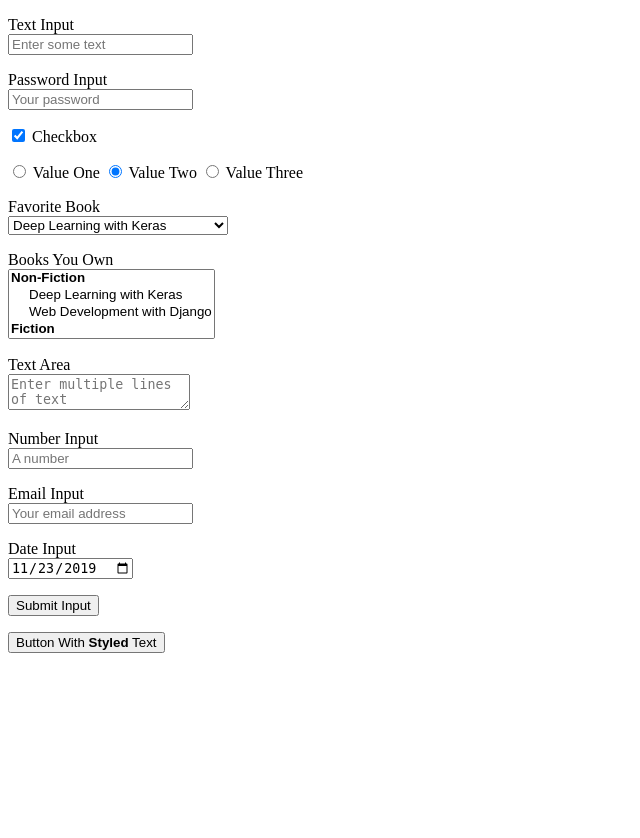
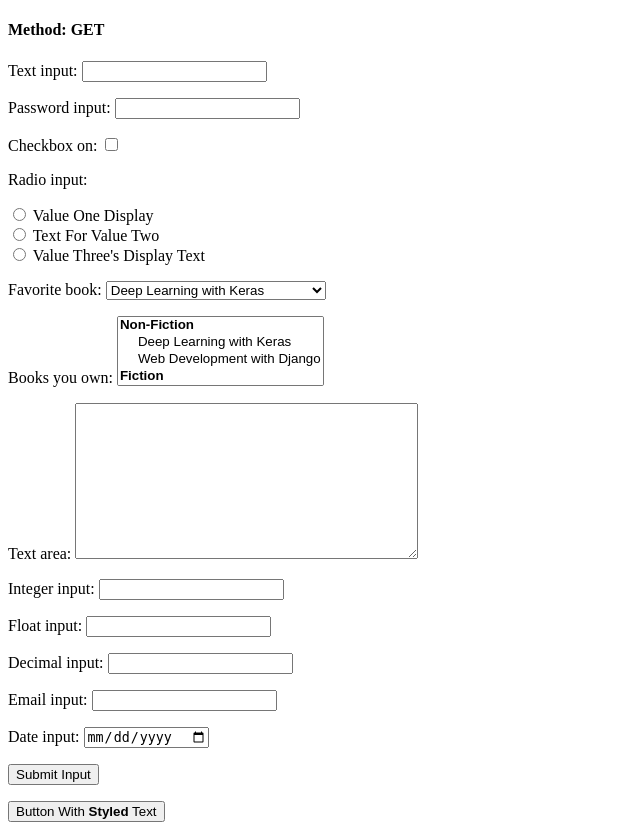
Before and after one commit to LiquidIce64/DjangoWebApp, a Django app: page / in a window 1280 px wide. Shown: the whole page, without its empty margins (0-640 px from the left). Before the commit the page ends 653 px from the top, so only its background shows below. Run offline with Django 4.2, Linux system fonts and the light colour scheme.

Commit message:
Django forms

```diff
--- /dev/null
+++ b/form_project/form_example/forms.py
@@ -0,0 +1,34 @@
+from django import forms
+
+RADIO_CHOICES = (
+    ("Value One", "Value One Display"),
+    ("Value Two", "Text For Value Two"),
+    ("Value Three", "Value Three's Display Text"),
+)
+
+BOOK_CHOICES = (
+    ("Non-Fiction", (
+        ("1", "Deep Learning with Keras"),
+        ("2", "Web Development with Django")
+    )),
+    ("Fiction", (
+        ("3", "Brave New World"),
+        ("4", "The Great Gatsby")
+    )),
+)
+
+
+class ExampleForm(forms.Form):
+    text_input = forms.CharField()
+    password_input = forms.CharField(widget=forms.PasswordInput)
+    checkbox_on = forms.BooleanField()
+    radio_input = forms.ChoiceField(choices=RADIO_CHOICES, widget=forms.RadioSelect)
+    favorite_book = forms.ChoiceField(choices=BOOK_CHOICES)
+    books_you_own = forms.MultipleChoiceField(choices=BOOK_CHOICES)
+    text_area = forms.CharField(widget=forms.Textarea)
+    integer_input = forms.IntegerField()
+    float_input = forms.FloatField()
+    decimal_input = forms.DecimalField()
+    email_input = forms.EmailField()
+    date_input = forms.DateField(widget=forms.DateInput(attrs={"type": "date"}))
+    hidden_input = forms.CharField(widget=forms.HiddenInput, initial="Hidden Value")
--- a/form_project/form_example/templates/form-example.html
+++ b/form_project/form_example/templates/form-example.html
@@ -5,69 +5,10 @@
     <title>Title</title>
 </head>
 <body>
+<h4>Method: {{ method }}</h4>
 <form method="post">
-    <p>
-        <label for="id_text_input">Text Input</label><br>
-        <input id="id_text_input" type="text" name="text_input" value="" placeholder="Enter some text">
-    </p>
-    <p>
-        <label for="id_password_input">Password Input</label><br>
-        <input id="id_password_input" type="password" name="password_input" value="" placeholder="Your password">
-    </p>
-    <p>
-        <input id="id_checkbox_input" type="checkbox" name="checkbox_on" value="Checkbox Checked" checked>
-        <label for="id_checkbox_input">Checkbox</label>
-    </p>
-    <p>
-        <input id="id_radio_one_input" type="radio" name="radio_input" value="Value One">
-        <label for="id_radio_one_input">Value One</label>
-        <input id="id_radio_two_input" type="radio" name="radio_input" value="Value Two" checked>
-        <label for="id_radio_two_input">Value Two</label>
-        <input id="id_radio_three_input" type="radio" name="radio_input" value="Value Three">
-        <label for="id_radio_three_input">Value Three</label>
-    </p>
-    <p>
-        <label for="id_favorite_book">Favorite Book</label><br>
-        <select id="id_favorite_book" name="favorite_book">
-            <optgroup label="Non-Fiction">
-                <option value="1">Deep Learning with Keras</option>
-                <option value="2">Web Development with Django</option>
-            </optgroup>
-            <optgroup label="Fiction">
-                <option value="3">Brave New World</option>
-                <option value="4">The Great Gatsby</option>
-            </optgroup>
-        </select>
-    </p>
-    <p>
-        <label for="id_books_you_own">Books You Own</label><br>
-        <select id="id_books_you_own" name="books_you_own" multiple>
-            <optgroup label="Non-Fiction">
-                <option value="1">Deep Learning with Keras</option>
-                <option value="2">Web Development with Django</option>
-            </optgroup>
-            <optgroup label="Fiction">
-                <option value="3">Brave New World</option>
-                <option value="4">The Great Gatsby</option>
-            </optgroup>
-        </select>
-    </p>
-    <p>
-        <label for="id_text_area">Text Area</label><br>
-        <textarea name="text_area" id="id_text_area" placeholder="Enter multiple lines of text"></textarea>
-    </p>
-    <p>
-        <label for="id_number_input">Number Input</label><br>
-        <input id="id_number_input" type="number" name="number_input" value="" step="any" placeholder="A number">
-    </p>
-    <p>
-        <label for="id_email_input">Email Input</label><br>
-        <input id="id_email_input" type="email" name="email_input" value="" placeholder="Your email address">
-    </p>
-    <p>
-        <label for="id_date_input">Date Input</label><br>
-        <input id="id_date_input" type="date" name="date_input" value="2019-11-23">
-    </p>
+    {% csrf_token %}
+    {{ form.as_p }}
     <p>
         <input type="submit" name="submit_input" value="Submit Input">
     </p>
@@ -76,7 +17,6 @@
             Button With <strong>Styled</strong> Text
         </button>
     </p>
-    <input type="hidden" name="hidden_input" value="Hidden Value">
 </form>
 </body>
 </html>
--- a/form_project/form_example/views.py
+++ b/form_project/form_example/views.py
@@ -1,3 +1,11 @@
 from django.shortcuts import render
+from .forms import ExampleForm
 
-# Create your views here.
+
+def form_example(request):
+    for name in request.POST:
+        print(f"{name}: {request.POST.getlist(name)}")
+    return render(request, 'form-example.html', {
+        "method": request.method,
+        "form": ExampleForm()
+    })
--- a/form_project/form_project/urls.py
+++ b/form_project/form_project/urls.py
@@ -16,10 +16,10 @@ Including another URLconf
 """
 from django.contrib import admin
 from django.urls import path
-from django.views.generic import TemplateView
+from form_example import views
 
 
 urlpatterns = [
     path('admin/', admin.site.urls),
-    path("", TemplateView.as_view(template_name="form-example.html")),
+    path("", views.form_example),
 ]
```
